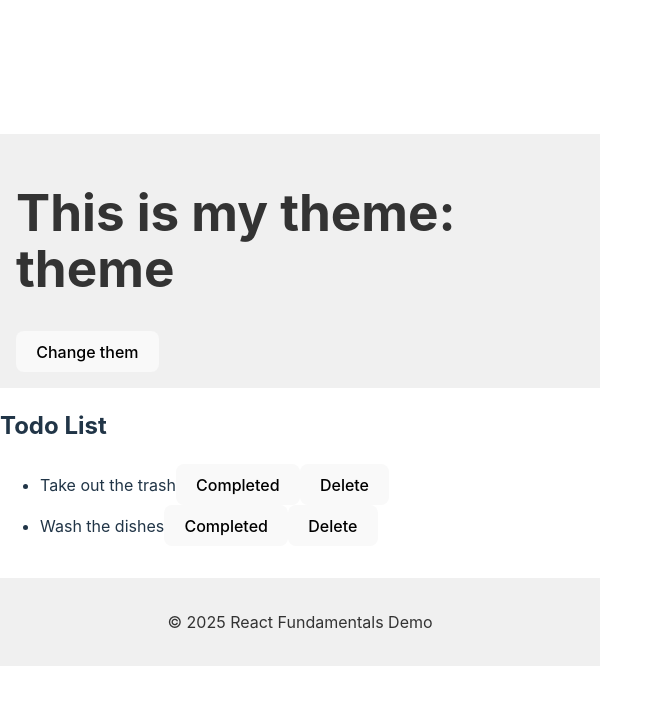
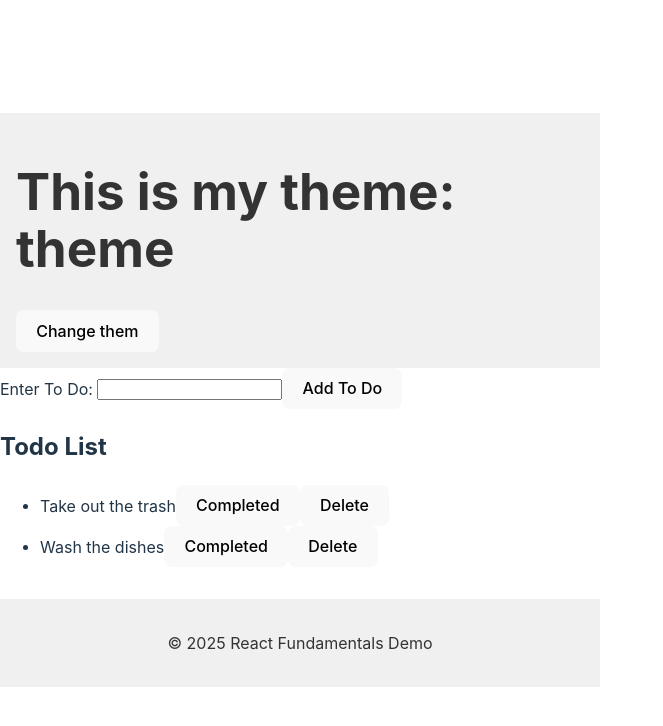
Before and after one commit to MrSankofa/react-interview-prep, a React (Vite) app: page / in a window 1280 px wide. Shown: the top 726 px of the page, without its empty margins (0-663 px from the left). Built offline with nearby package versions, Linux system fonts and the light colour scheme.

Commit message:
completed(exercise): add todo feature

```diff
--- a/src/App.jsx
+++ b/src/App.jsx
@@ -9,6 +9,7 @@ import TodoList from "./components/TodoList.jsx";
 import Header from "./components/Header.jsx";
 import { ThemeProvider} from "./context/ThemeContext.jsx";
 import Footer from "./components/Footer.jsx";
+import TodoForm from "./components/TodoForm.jsx";
 
 const App = () => {
 
@@ -40,10 +41,19 @@ const App = () => {
     );
   }
 
+  const addTodo = (todoText) => {
+    setTodos( prevState => [...prevState, {
+      id: Date.now(),
+      todoText: todoText,
+      completed: false
+    }])
+  }
+
   return (
     <ThemeProvider>
       <div style={{ margin: '0 auto', maxWidth: '600px' }}>
         <Header/>
+        <TodoForm addTodo={addTodo}/>
         <h2>Todo List</h2>
         <TodoList todos={todos} deleteTodo={deleteTodo} toggleTodo={toggleTodo}/>
         <Footer/>
--- a/src/components/TodoForm.jsx
+++ b/src/components/TodoForm.jsx
@@ -0,0 +1,28 @@
+/* eslint-disable react/prop-types */
+
+import {useState} from "react";
+
+const TodoForm = ({addTodo}) => {
+
+  const [input, setInput] = useState("");
+
+
+  const handleSubmit = (e) => {
+    e.preventDefault();
+    if(!input.trim()) {
+      return;
+    }
+    addTodo(input);
+    setInput("");
+  }
+
+  return (
+    <form onSubmit={handleSubmit}>
+      <span>Enter To Do: </span>
+      <input type="text" value={input} onChange={(e) => setInput(e.target.value)}/>
+      <button> Add To Do</button>
+    </form>
+  )
+}
+
+export default TodoForm;
```
